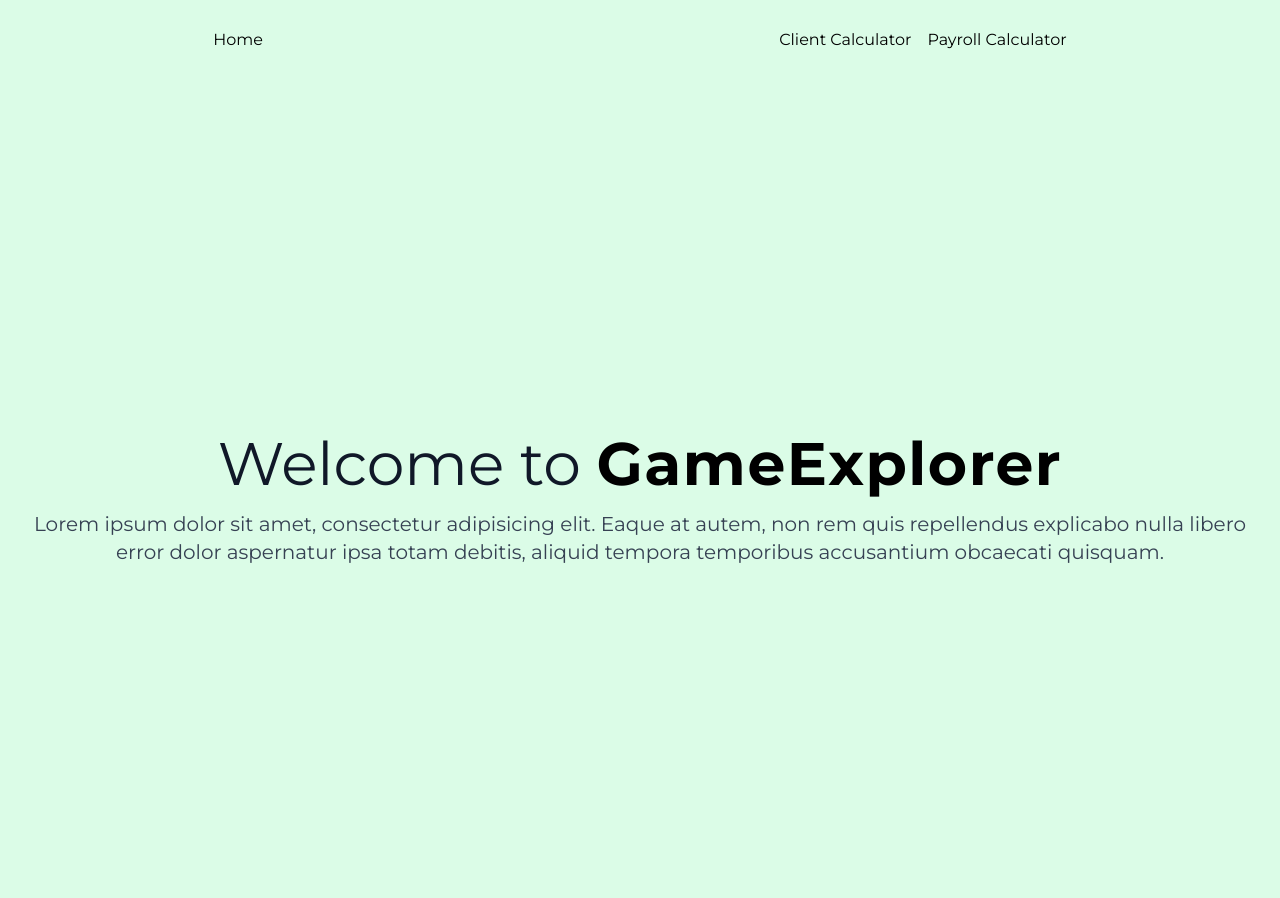
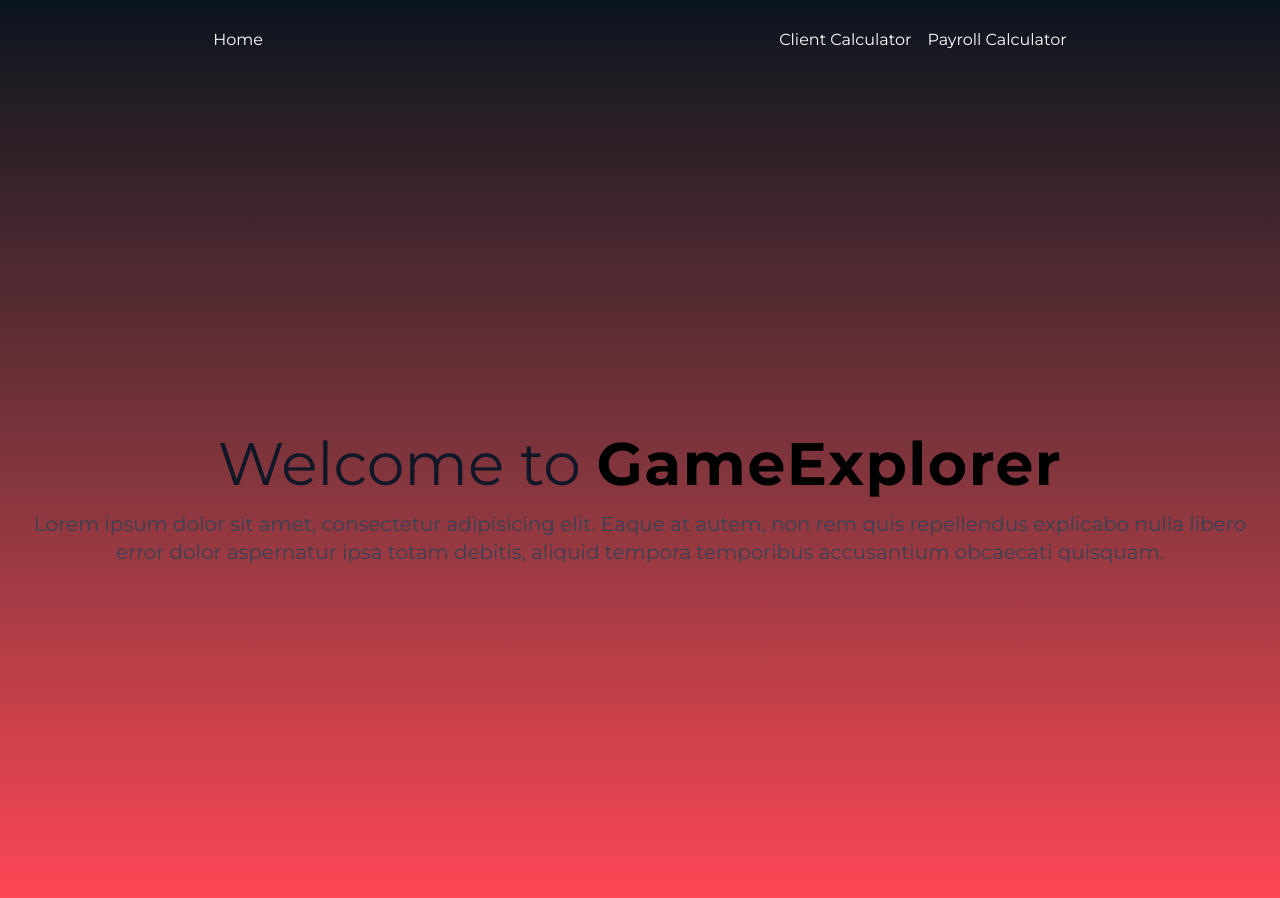
Before and after one commit to restropiajr/Hourly-Mind, a Next.js app: page / in a window 1280 px wide. Built offline with nearby package versions, Linux system fonts and the light colour scheme.

Commit message:
Changed body color

```diff
--- a/src/app/components/Header.tsx
+++ b/src/app/components/Header.tsx
@@ -12,7 +12,7 @@ export const Header: FC<HeaderProps> = () => {
 
   useEffect(() => {
     const handleScroll = () => {
-      setNavBG(window.scrollY >= 50 ? 'bg-[#f6e7cb]/60' : 'bg-transparent')
+      setNavBG(window.scrollY >= 50 ? 'bg-black/60' : 'bg-transparent')
     }
     window.addEventListener('scroll', handleScroll)
     return () => {
--- a/src/app/globals.css
+++ b/src/app/globals.css
@@ -5,16 +5,16 @@
 }
 
 ::-webkit-scrollbar-track {
-  background-color: #f6e7cb;
+  background-color: #0a141e;
 }
 
 ::-webkit-scrollbar-thumb {
-  background-color: var(--color-green-300);
+  background-color: #ff4654;
 }
 
 @layer base {
   body {
     font-family: var(--font-montserrat);
-    @apply min-h-screen w-full bg-green-100 text-black antialiased;
+    @apply min-h-screen w-full bg-gradient-to-t from-[#ff4654] to-[#0a141e] text-white antialiased;
   }
 }
```
